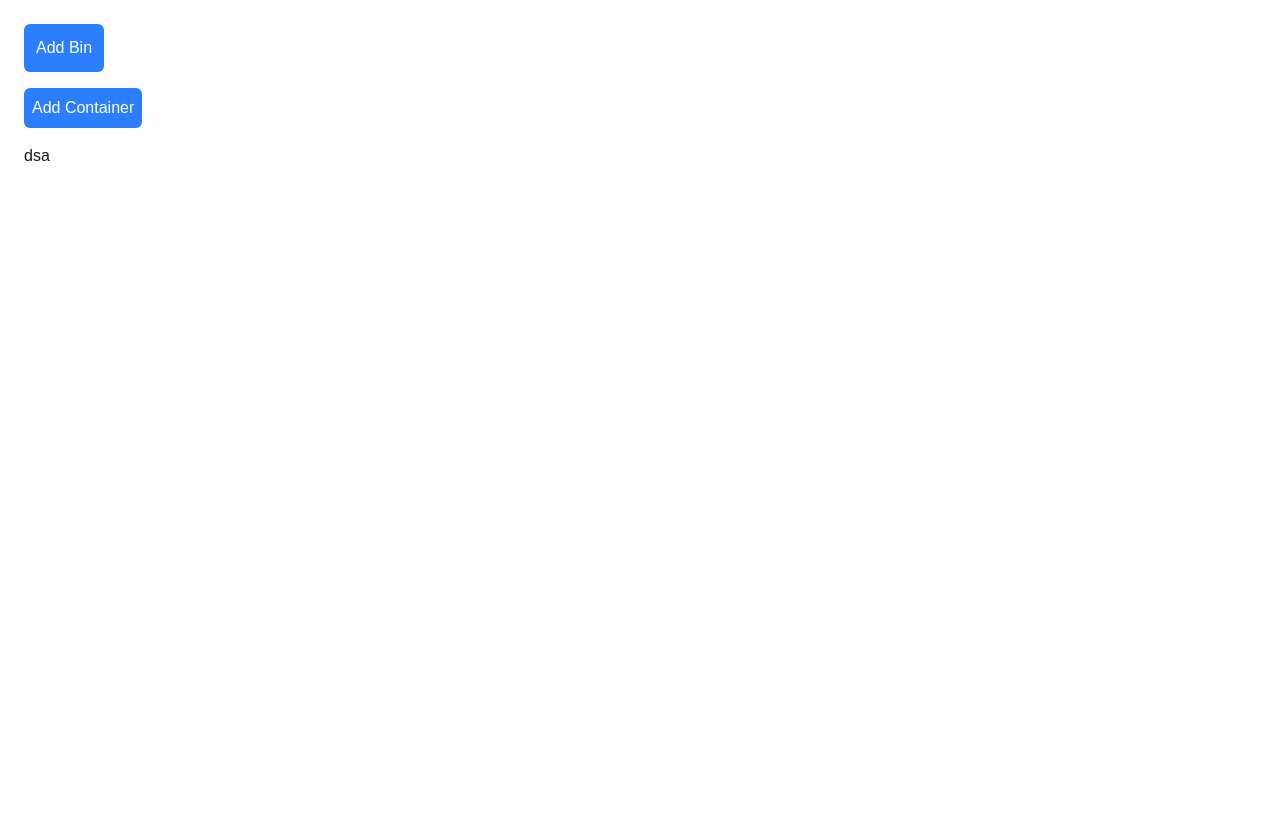
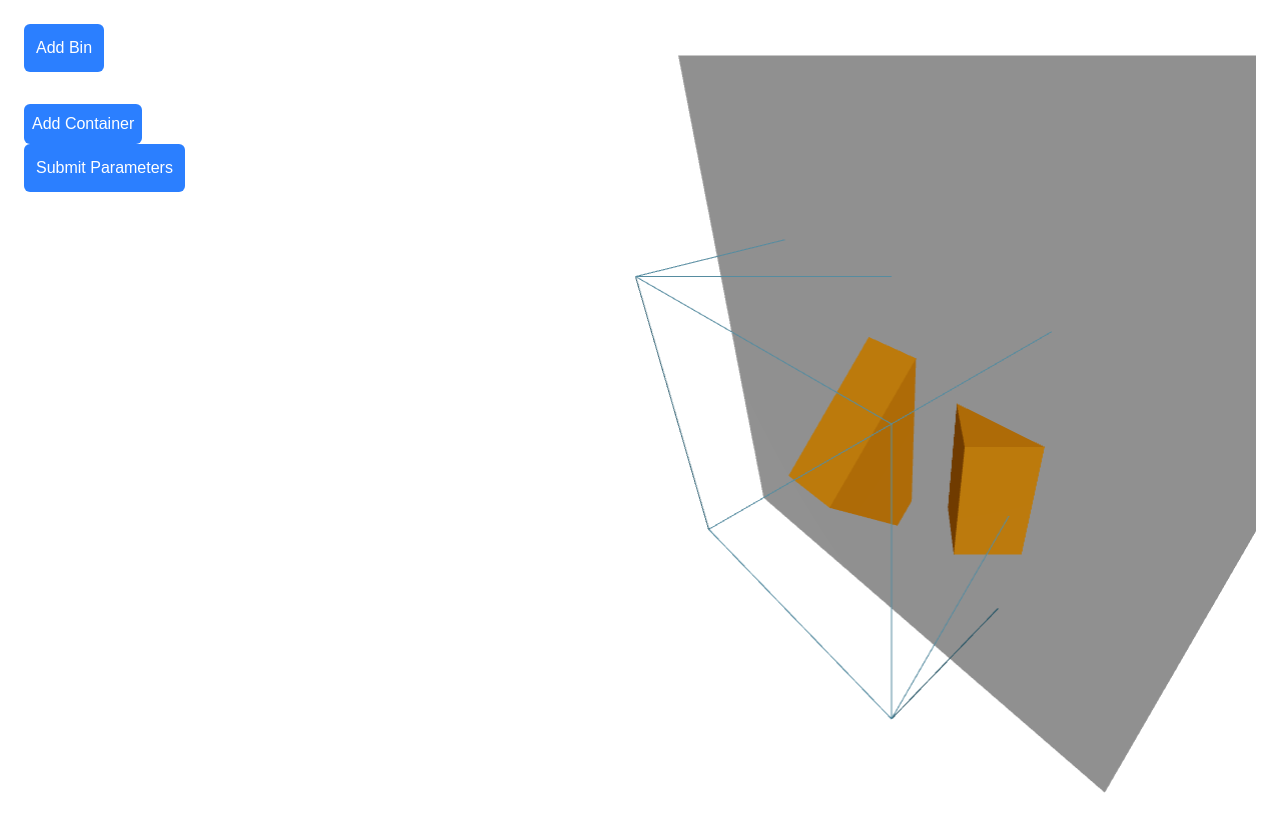
Before and after one commit to jon65/3D-Bin-packing, a Next.js app in the folder frontend/: page / in a window 1280 px wide. Shown: the top 832 px of the page. Before the commit the page ends 800 px from the top, so only its background shows below. Built offline with nearby package versions, Linux system fonts and the light colour scheme.

Commit message:
add submit button

```diff
--- /dev/null
+++ b/frontend/src/app/lib/actions.tsx
@@ -0,0 +1,3 @@
+'use server'
+
+export async function uploadParams(formData: FormData) {}
--- a/frontend/src/app/page.tsx
+++ b/frontend/src/app/page.tsx
@@ -4,8 +4,8 @@ import { Dropdown } from "@/components/Dropdown";
 // pages/index.tsx
 import { useState } from "react";  // Import useState from React
 import { ParameterInputForm } from "@/components/ParameterInputForm";
-import { Bin } from "@/components/Param/Bin/BinForm";
 import { ParamManager } from "@/components/Param/ParamManager";
+import { ChartLayout } from "@/components/chart/ChartLayout";
 
 
 
@@ -23,13 +23,19 @@ export default function Home() {
     e.preventDefault();
 
   };
+  // Example boxes
+
 
   return (
-    <div className="p-6">
-      <ParamManager />
-        <div>
-          dsa
-        </div>
-      </div>
+<div className="p-6 grid grid-cols-5 gap-6">
+  <div className="col-span-2">
+    <ParamManager />
+  </div>
+  <div className="col-span-3">
+        <ChartLayout />
+  </div>
+</div>
+
+
   );
 }
--- a/frontend/src/components/Param/Bin/BinForm.tsx
+++ b/frontend/src/components/Param/Bin/BinForm.tsx
@@ -33,7 +33,7 @@ export const BinForm: FC<BinProps> = ({ name, depth, width, length, noBins, put_
   }
 
   return (
-    <div className="items-center min-h-screen mb-4">
+    <div className="items-center mb-4">
       <div>
         <label htmlFor="name" className="block text-gray-700 font-medium">
           Bin Name
--- a/frontend/src/components/Param/Container/AddContainer.tsx
+++ b/frontend/src/components/Param/Container/AddContainer.tsx
@@ -3,7 +3,7 @@ import { useParamContext } from "../ParameterManager";
 
 const AddContainer = () => {
   // State to hold the containers
-  const { containers, addContainer } = useParamContext();
+  const { addContainer } = useParamContext();
 
   return (
     <>
--- a/frontend/src/components/Param/ParamManager.tsx
+++ b/frontend/src/components/Param/ParamManager.tsx
@@ -5,6 +5,7 @@ import { useParamContext } from './ParameterManager'; // Adjust the path
 import { BinList } from "./Bin/BinList";
 import AddContainer from "./Container/AddContainer";
 import ContainerList from "./Container/ContainerList";
+import { SubmitParam } from "./SubmitParam";
 
 
 export const ParamManager = () => {
@@ -12,10 +13,13 @@ export const ParamManager = () => {
 
     return (
         <ParamProvider>
+            <BinList />
             <AddBin />
-            <BinList />
+            <ContainerList />
+            <div>
             <AddContainer />
-            <ContainerList />
+            </div>
+        <SubmitParam />
         </ParamProvider>
     );
 }
--- /dev/null
+++ b/frontend/src/components/Param/SubmitParam.tsx
@@ -0,0 +1,21 @@
+
+import { useState } from 'react';
+import { useParamContext } from './ParameterManager';
+
+
+
+export const SubmitParam = () => {
+  const {  submitParams } = useParamContext();
+
+    return (
+      <>
+
+        <button
+        onClick={submitParams}
+        className="mb-4 p-3 bg-blue-500 text-white rounded-md hover:bg-blue-600"
+      >
+        Submit Parameters
+      </button>
+      </>
+    );
+}
--- /dev/null
+++ b/frontend/src/components/chart/BoxPackingScene.tsx
@@ -0,0 +1,77 @@
+import React, { useRef, useEffect } from 'react'
+import { Canvas } from '@react-three/fiber'
+import { OrbitControls } from '@react-three/drei'
+import * as THREE from 'three'
+import { Box } from './type'
+
+interface BoxPackingSceneProps {
+  boxes: Box[]
+  container?: Box // Optional container prop
+}
+
+const defaultContainer: Box = {
+  position: [0, 0, 0],  // Default position at origin
+  rotation: [0, 0, 0],  // Default rotation (no rotation)
+  size: [5, 5, 5],      // Default size: 5x5x5 (width, height, depth)
+}
+
+const BoxPackingScene: React.FC<BoxPackingSceneProps> = ({ boxes, container = defaultContainer }) => {
+  return (
+    <Canvas
+      camera={{
+        position: [5, 5, 5],
+        fov: 75, // Adjust the field of view for a wider scene
+        near: 0.1, // Set near clipping plane
+        far: 1000, // Set far clipping plane
+      }}
+      style={{ width: '100%', height: '100%' }} // Make the canvas fill the screen
+    >
+      <ambientLight intensity={0.5} />
+      <directionalLight position={[5, 5, 5]} intensity={1} />
+
+      {/* 3D plane */}
+      <mesh position={[0, 0, 0]}>
+        <planeGeometry args={[10, 10]} />
+        <meshStandardMaterial color="lightgray" />
+      </mesh>
+
+      {/* Container visualization */}
+      <mesh position={container.position}>
+        <boxGeometry args={container.size} />
+        <meshStandardMaterial color="skyblue" wireframe={true} />
+      </mesh>
+
+      {/* Box packing boxes */}
+      {boxes.map((box, index) => (
+        <BoxMesh key={index} box={box} />
+      ))}
+
+      {/* Controls for orbiting and zooming */}
+      <OrbitControls />
+    </Canvas>
+  )
+}
+
+interface BoxMeshProps {
+  box: Box
+}
+
+const BoxMesh: React.FC<BoxMeshProps> = ({ box }) => {
+  const meshRef = useRef<THREE.Mesh>(null)
+
+  useEffect(() => {
+    if (meshRef.current) {
+      // Apply rotation to the mesh
+      meshRef.current.rotation.set(...box.rotation) // Apply the rotation in radians
+    }
+  }, [box.rotation]) // Reapply the rotation if it changes
+
+  return (
+    <mesh ref={meshRef} position={box.position}>
+      <boxGeometry args={box.size} />
+      <meshStandardMaterial color="orange" />
+    </mesh>
+  )
+}
+
+export default BoxPackingScene
--- /dev/null
+++ b/frontend/src/components/chart/ChartLayout.tsx
@@ -0,0 +1,29 @@
+import { div } from "three/tsl";
+import { Box } from "./type";
+import BoxPackingScene from "./BoxPackingScene";
+
+
+
+
+
+export const ChartLayout = () => {
+      const boxes: Box[] = [
+    {
+      position: [0, 0, 0],     // 3 elements in the tuple
+      rotation: [Math.PI / 4, 0, 0],  // 3 elements in the tuple
+      size: [1, 2, 3],         // 3 elements in the tuple
+    },
+    {
+      position: [2, 0, 0],     // 3 elements in the tuple
+      rotation: [0, Math.PI / 4, 0],  // 3 elements in the tuple
+      size: [1, 2, 1],         // 3 elements in the tuple
+    },
+    // Add more boxes as needed...
+  ]
+
+    return (
+      <div style={{ width: '100%', height: '100vh' }}>
+      <BoxPackingScene boxes={boxes} />
+    </div>
+    );
+}
--- /dev/null
+++ b/frontend/src/components/chart/type.tsx
@@ -0,0 +1,5 @@
+export interface Box {
+  position: [number, number, number]
+  rotation: [number, number, number] // rotation in radians (xyz)
+  size: [number, number, number] // width, height, depth
+}
```
Also changed, not shown: frontend/package.json (+8 -4 lines), 1 other file (tests, documents, lock files or other folders).
